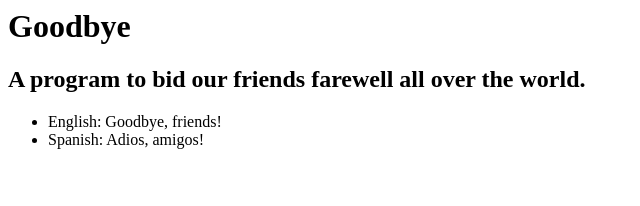
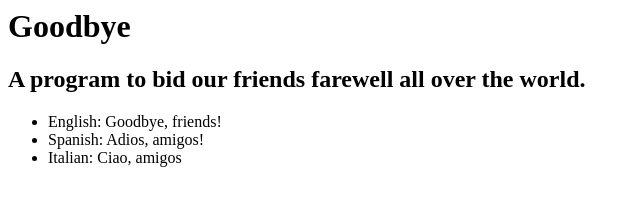
Before and after one commit to wymerkd/goodbye2, a plain HTML site: page index.html in a window 1280 px wide. Shown: the whole page, without its empty margins (0-640 px from the left). Drawn offline with Linux system fonts and the light colour scheme.

Commit message:
add italian

```diff
--- a/index.html
+++ b/index.html
@@ -4,4 +4,5 @@
 <ul>
   <li> English: Goodbye, friends! </li>
   <li> Spanish:  Adios, amigos! </li>
+  <li> Italian: Ciao, amigos</li>
 </ul>
```
